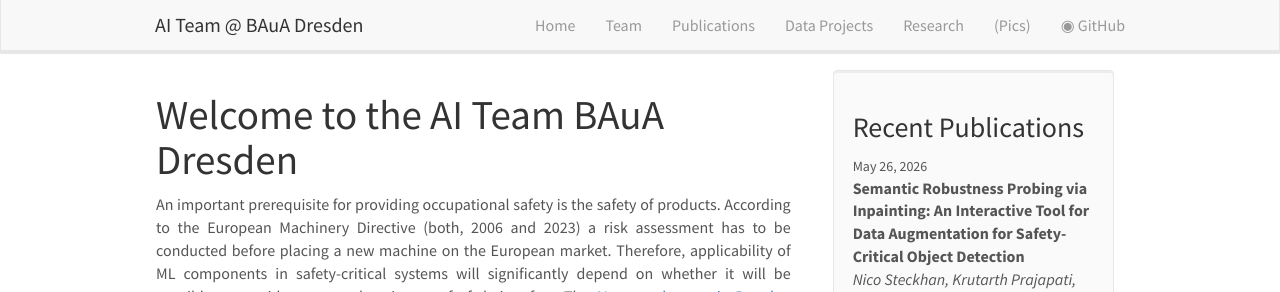
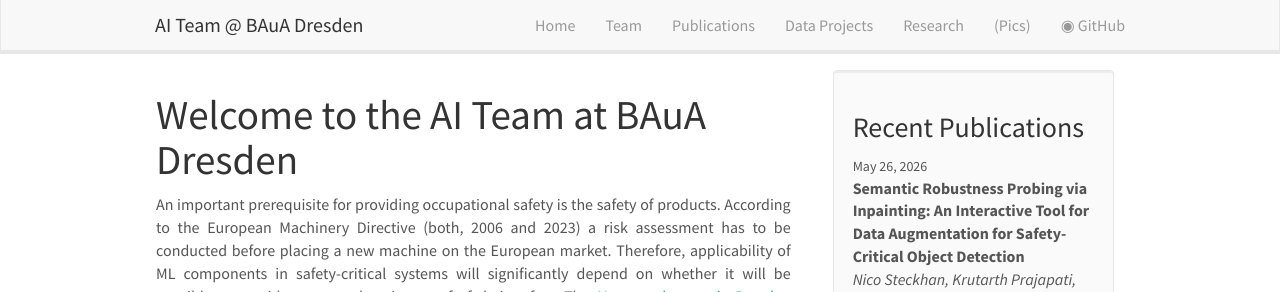
Before and after one commit to aidresden/aidresden.github.io, a Jekyll site: the page built from _pages/home.md, in a window 1280 px wide and 1274 px high. Shown: the top 292 px of the window. Built offline with Jekyll 4.4.1, drawn with Linux system fonts in a browser that asks for light colours; nearby versions of some CDN libraries.

```diff
--- a/_layouts/homelay.html
+++ b/_layouts/homelay.html
@@ -3,7 +3,7 @@ layout: default
 ---
 
   <div id="homeid" class="col-sm-8">
-        <h1>Welcome to the AI Team BAuA Dresden </h1>
+        <h1>Welcome to the AI Team at BAuA Dresden </h1>
 
 	{{ content }}
   </div>
```
